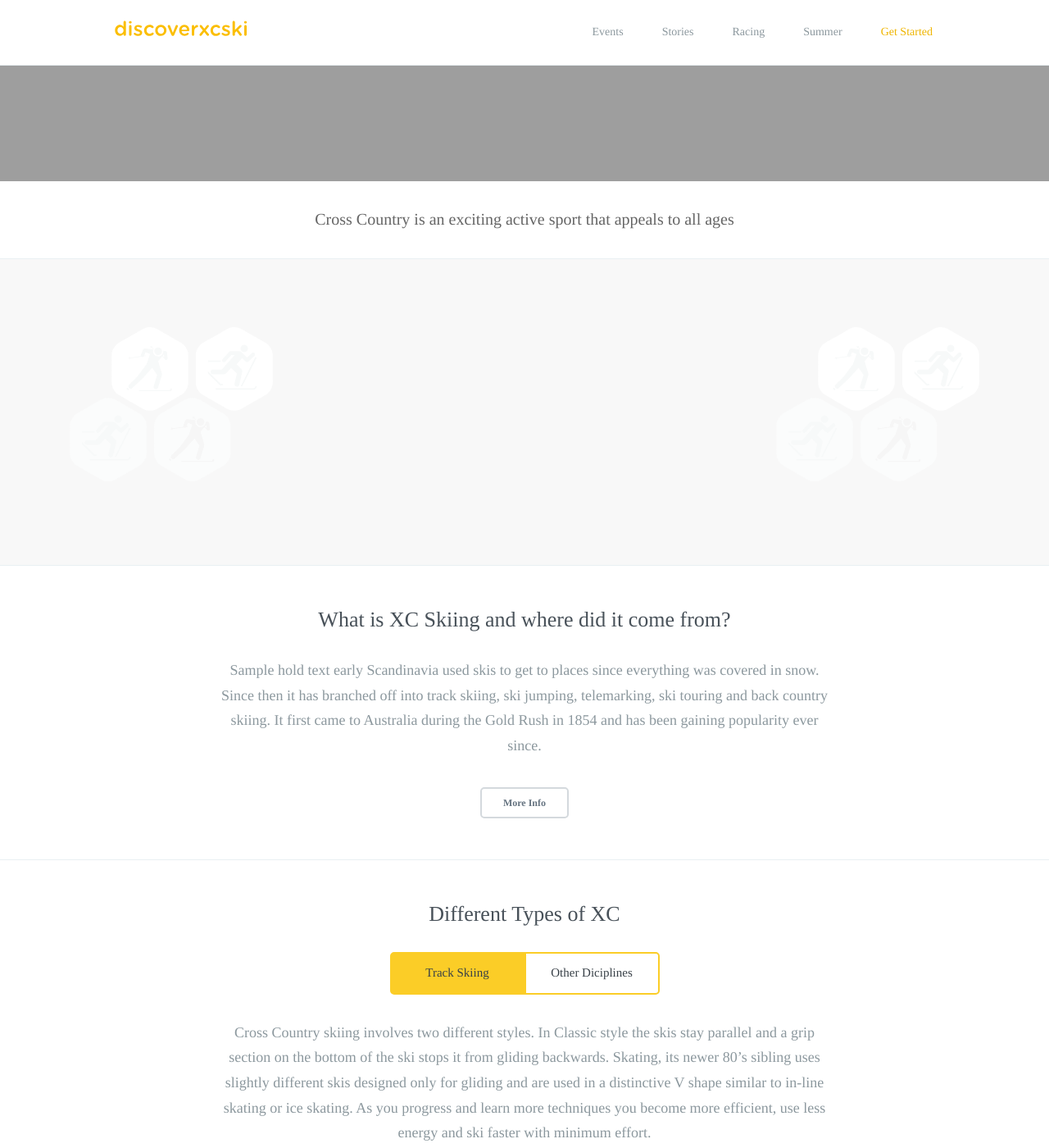
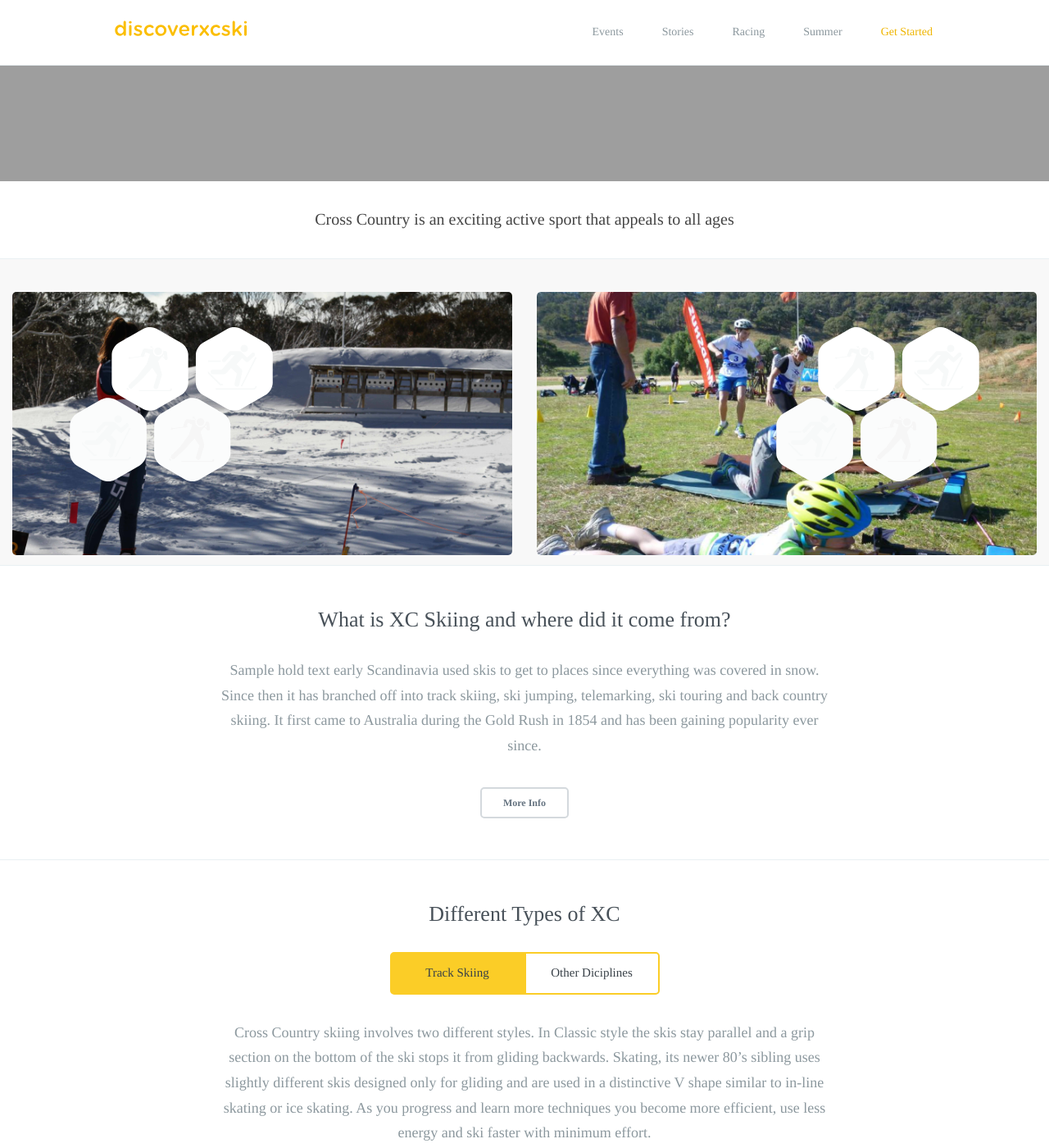
Before and after one commit to robcatto/robcatto.github.io, a Jekyll site: the page index.html, which Jekyll copies as it is, in a window 1280 px wide and 1400 px high, scrolled down 819 px. Shown: the whole window at 82% size. Built offline with Jekyll 4.4.1, drawn with Linux system fonts in a browser that asks for light colours; some web fonts are replaced; Markdown is read by kramdown in place of the engine named in the settings.

Commit message:
homepage commits

```diff
--- a/index.html
+++ b/index.html
@@ -130,6 +130,28 @@
             </section>
 
             <section class="mobile_section" style="background: #F8F8F8; width: 100%; height: 338px;">
+             <div class="column two">
+                                                <div class="callout-card" style="
+                                                background: url(http://www.discoverxcski.com/images/whiskey-flat.jpg);
+                                                background-size: cover;
+                                                min-height: 321px;
+                                                ">
+
+
+                                                </div>
+                        </div>
+
+                        <div class="column two">
+                                                <div class="callout-card" style="
+                                                background: url(http://www.discoverxcski.com/images/summer-biathlon.png);
+                                                background-size: cover;
+                                                background-position: center;
+                                                min-height: 321px;
+                                                ">
+
+
+                                                </div>
+                        </div>
                 <div class="header__logo--wrap" style="top: 75px">
                 <div class="mobile__logos--left"></div>
                 <div class="mobile__logos--right"></div>
--- a/style.css
+++ b/style.css
@@ -1141,12 +1141,12 @@ font-weight: 500;
 }
 
 .homepage__quotearea--text {
-  padding: 30px 0px;
+    padding: 30px 0px;
   font-size: 20px;
   font-family: "Gotham Rounded A", "Gotham Rounded B";
-  color: #656565;
-  font-weight: 500;
-  width: 89.61352657%;
+  color: #444;
+  font-weight: 400;
+  width: 56.613527%;
   margin: 0 auto;
   max-width: 743px;
   line-height: 1.7;
```
